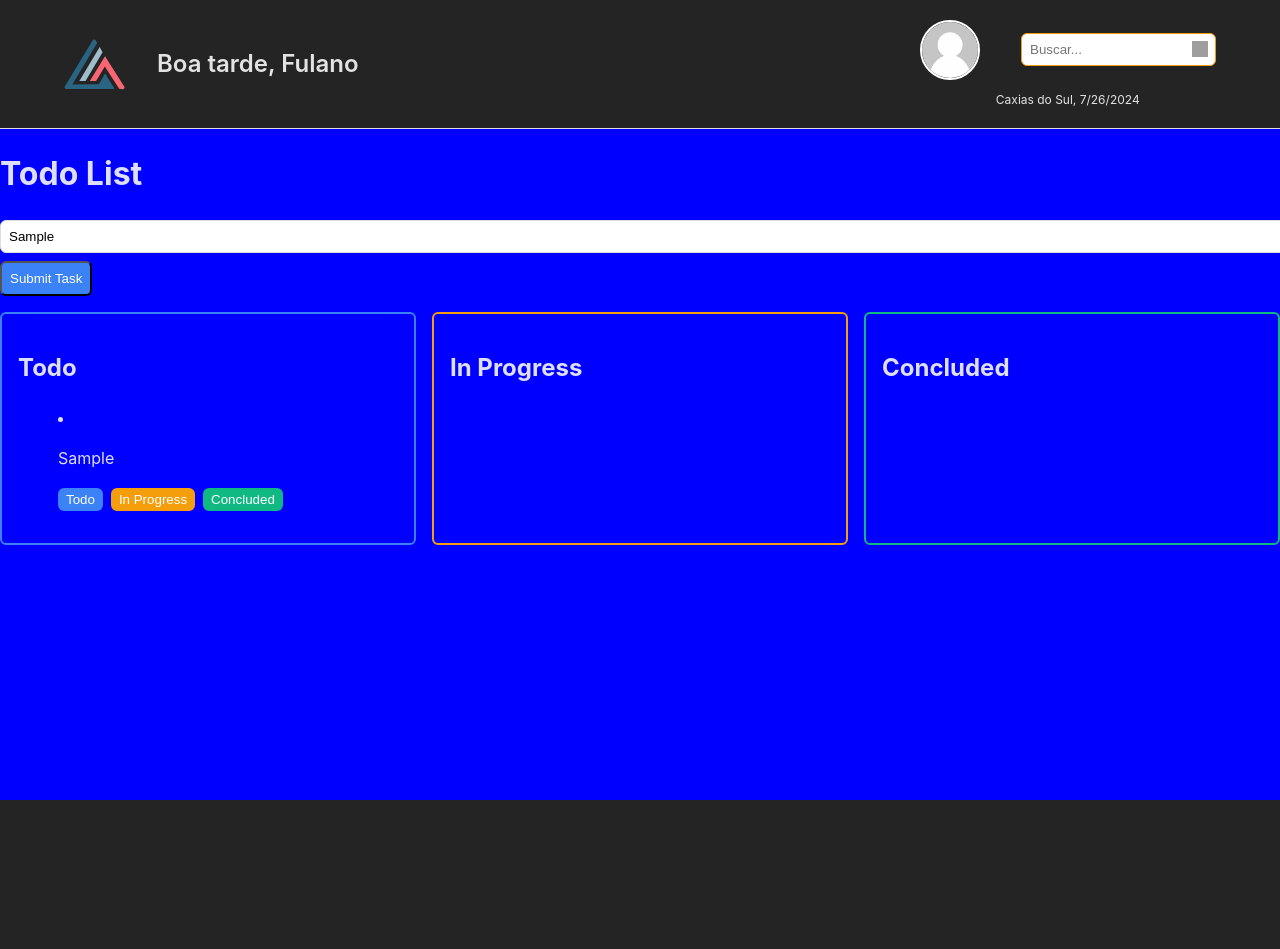
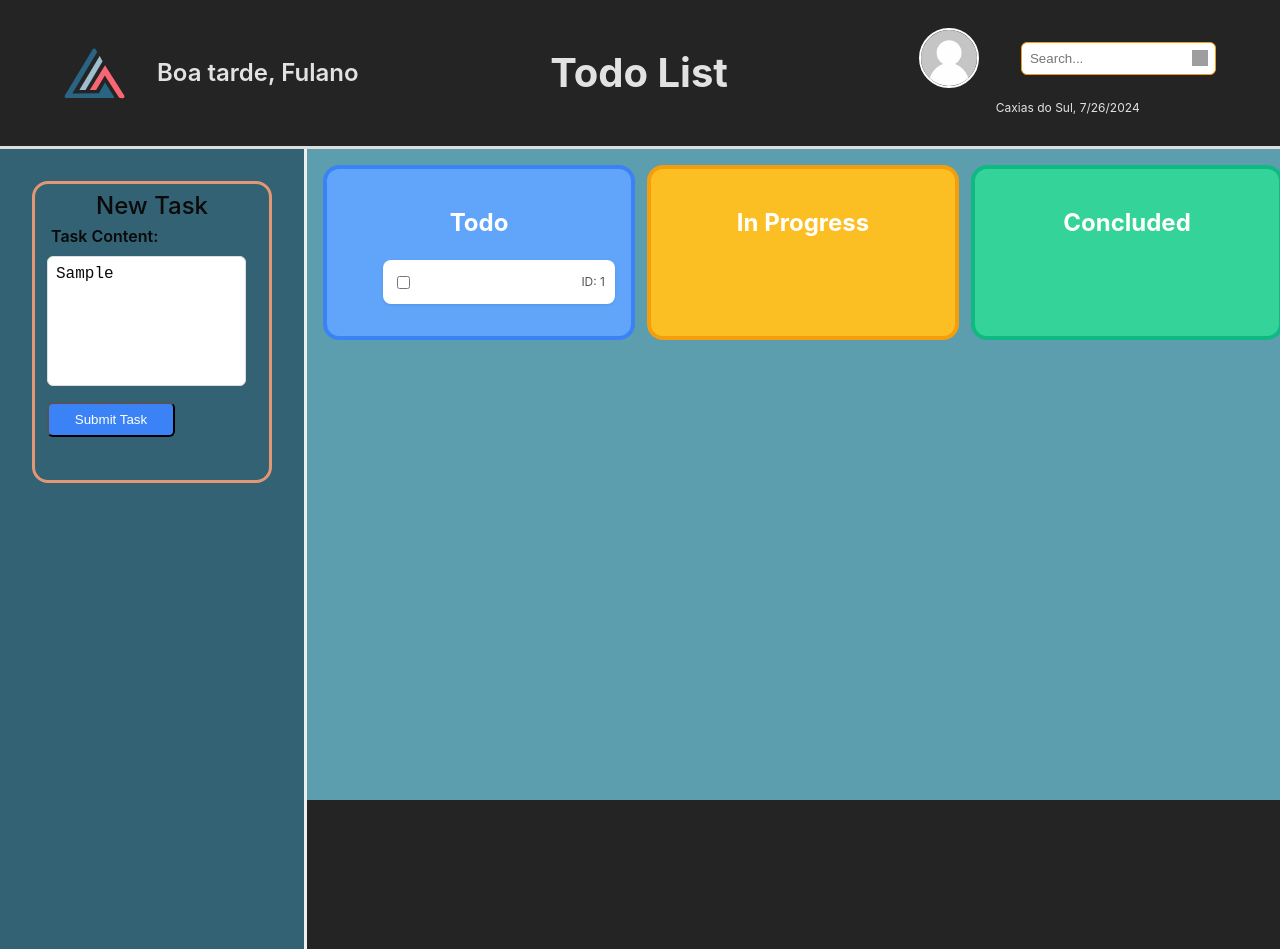
Before and after one commit to henriquedeantoni/desafio-front-todo, a React (Vite) app: page /todos in a window 1280 px wide. Both pictures are taken after typing "Sample" into the empty fields and a click on the button "Submit Task". Before the commit the page ends 800 px from the top, so only its background shows below. Built offline with nearby package versions, Linux system fonts and the light colour scheme; grey boxes are pictures that could not be loaded.

Commit message:
updated styles and todoList

```diff
--- a/src/components/Header/Header.tsx
+++ b/src/components/Header/Header.tsx
@@ -24,10 +24,11 @@ const Header: React.FC<HeaderProps> = ({ userName, userImage }) => {
         <img src={logo} alt='logo-everest'></img>
         <p>Boa tarde, {userName}  </p>
       </DivName>
+      <h1>Todo List</h1>
       <DivSearch >
         <UserImage src={anonimous} alt="User-image" />
         <SearchContainer>
-          <SearchInput type="text" placeholder="Buscar..." />
+          <SearchInput type="text" placeholder="Search..." />
           <SearchIcon src={searchIcon} alt="Search" />
         </SearchContainer>
         <Time>Caxias do Sul, {localTime}</Time>
--- a/src/components/Header/styles.ts
+++ b/src/components/Header/styles.ts
@@ -6,13 +6,18 @@ export const HeaderContainer = styled.header`
   align-items: center;
   padding: 1rem 0;
   background-color: #242424;
-  border-bottom: 1px solid #ddd;
+  border-bottom: 3px solid #ddd;
   width: 100vw;
 
   p{
         color: rgba(255, 255, 255, 0.87);
         font-size: 1.5rem;
         font-weight: 600;
+  }
+
+  h1{
+    font-size: 2.5rem;
+    font-weight: 700;
   }
 `;
 
--- a/src/components/TodoForm/TodoForm.tsx
+++ b/src/components/TodoForm/TodoForm.tsx
@@ -2,7 +2,7 @@ import React from 'react';
 import { useForm, SubmitHandler } from 'react-hook-form';
 import { yupResolver } from '@hookform/resolvers/yup';
 import * as yup from 'yup';
-import { Form, Card, Input, Button, ErrorMessage } from './styles';
+import { Form, Card, Title, Textarea , Button, ErrorMessage } from './styles';
 
 interface IFormInput {
   todo: string;
@@ -28,7 +28,9 @@ const TodoForm: React.FC<TodoFormProps> = ({ addTodo }) => {
   return (
     <Form onSubmit={handleSubmit(onSubmit)}>
       <Card>
-        <Input type="text" {...register('todo')} error={!!errors.todo} />
+        <Title>New Task</Title>
+        <label>Task Content:</label>
+        <Textarea placeholder="Type here..." {...register('todo')} error={!!errors.todo} />
         <Button type="submit">Submit Task</Button>
         {errors.todo && <ErrorMessage>{errors.todo?.message}</ErrorMessage>}
       </Card>
--- a/src/components/TodoForm/styles.ts
+++ b/src/components/TodoForm/styles.ts
@@ -1,19 +1,47 @@
 import styled from 'styled-components';
 
 export const Form = styled.form`
-  margin-bottom: 1rem;
+  margin: 2rem;
+  display: flex;
+  justify-content: center;
 `;
 
 export const Card = styled.div`
-
+    width: 18rem;
+    height: 18rem;
+    border: 3px solid #E39774;
+    border-radius: 1rem;
+    padding: 0.25rem;
+    display: flex;
+    flex-direction: column;
+    justify-content: start;
+    label{
+        font-size: 1rem;
+        font-weight: 600;
+        color: #0a0a0a;
+        margin-left: 0.75rem;
+    }
 `
 
-export const Input = styled.input<{ error?: boolean }>`
+export const Title = styled.h1`
+    color: #0a0a0a;
+    font-size: 1.5rem;
+    font-weight: 500;
+    margin: 0 auto;
+`
+
+export const Textarea  = styled.textarea<{ error?: boolean }>`
   border: 1px solid;
   border-color: ${props => (props.error ? 'red' : '#ddd')};
   padding: 0.5rem;
   border-radius: 0.375rem;
-  width: 100%;
+  margin: 0.5rem;
+  resize: none;
+  width: 80%;
+  height: 7rem;
+  color: #0a0a0a;
+  font-size: 1rem;
+  outline: none;
 `;
 
 export const Button = styled.button`
@@ -21,7 +49,8 @@ export const Button = styled.button`
   color: white;
   padding: 0.5rem;
   border-radius: 0.375rem;
-  margin-top: 0.5rem;
+  margin: 0.5rem;
+  width: 8rem;
 `;
 
 export const ErrorMessage = styled.p`
--- a/src/components/TodoList/TodoList.tsx
+++ b/src/components/TodoList/TodoList.tsx
@@ -1,5 +1,5 @@
 import React from 'react';
-import { List, ListItem, TodoButton, InProgressButton, ConcludedButton } from './styles';
+import { List, Task} from './styles';
 
 enum TodoStatus {
   Todo = 'todo',
@@ -22,20 +22,22 @@ const TodoList: React.FC<TodoListProps> = ({ todos, changeStatus }) => {
   return (
     <List>
       {todos.map(todo => (
-        <ListItem key={todo.id}>
-          <p>{todo.text}</p>
-          <div className="flex space-x-2">
-            <TodoButton onClick={() => changeStatus(todo.id, TodoStatus.Todo)}>
-              Todo
-            </TodoButton>
-            <InProgressButton onClick={() => changeStatus(todo.id, TodoStatus.InProgress)}>
-              In Progress
-            </InProgressButton>
-            <ConcludedButton onClick={() => changeStatus(todo.id, TodoStatus.Concluded)}>
-              Concluded
-            </ConcludedButton>
-          </div>
-        </ListItem>
+        <Task key={todo.id}>
+        <input
+          type="checkbox"
+          checked={todo.status === TodoStatus.Concluded}
+          onChange={() =>
+            changeStatus(
+              todo.id,
+              todo.status === TodoStatus.Concluded
+                ? TodoStatus.Todo
+                : TodoStatus.Concluded
+            )
+          }
+        />
+        <p>{todo.text}</p>
+        <span>ID: {todo.id}</span>
+        </Task>
       ))}
     </List>
   );
--- a/src/components/TodoList/styles.ts
+++ b/src/components/TodoList/styles.ts
@@ -5,26 +5,27 @@ export const List = styled.ul`
   list-style-position: inside;
 `;
 
-export const ListItem = styled.li`
-  margin-bottom: 0.5rem;
+export const Task = styled.li`
+  display: flex;
+  align-items: center;
+  justify-content: space-between;
+  background: white;
+  border-radius: 8px;
+  padding: 10px;
+  margin-bottom: 10px;
+  box-shadow: 0 1px 3px rgba(0, 0, 0, 0.1);
+
+  input {
+    margin-right: 8px;
+  }
+
+  p {
+    flex: 1;
+    margin: 0;
+  }
+
+  span {
+    font-size: 0.75rem;
+    color: #555;
+  }
 `;
-
-export const Button = styled.button`
-  padding: 0.25rem 0.5rem;
-  border-radius: 0.375rem;
-  margin-right: 0.5rem;
-  color: white;
-  border: none;
-`;
-
-export const TodoButton = styled(Button)`
-  background-color: #3b82f6;
-`;
-
-export const InProgressButton = styled(Button)`
-  background-color: #f59e0b;
-`;
-
-export const ConcludedButton = styled(Button)`
-  background-color: #10b981;
-`;
--- a/src/pages/TodoPage/TodoPage.tsx
+++ b/src/pages/TodoPage/TodoPage.tsx
@@ -2,7 +2,7 @@ import React, { useState } from 'react';
 import TodoForm from '../../components/TodoForm/TodoForm';
 import TodoList from '../../components/TodoList/TodoList';
 import Header from '../../components/Header/Header';
-import { PageContainer, ColumnContainer, Column } from './styles';
+import { PageContainer, ScanColumn, Body, ColumnContainer, Column } from './styles';
 
 enum TodoStatus {
   Todo = 'todo',
@@ -35,22 +35,25 @@ const TodoPage: React.FC = () => {
   return (
     <PageContainer>
       <Header userName="Fulano" userImage="path-to-user-image.jpg" />
-      <h1 className='text-2xl font-bold mb-4'>Todo List</h1>
+      <Body>
+        <ScanColumn>
           <TodoForm addTodo={addTodo} />
+        </ScanColumn>
         <ColumnContainer>
-        <Column style={{ borderColor: '#3b82f6' }}>
+          <Column style={{ borderColor: '#3b82f6' , backgroundColor: '#60a5fa' }}>
             <h2 className="text-xl font-semibold">Todo</h2>
             <TodoList todos={todos.filter(todo => todo.status === TodoStatus.Todo)} changeStatus={changeStatus} />
           </Column>
-        <Column style={{ borderColor: '#f59e0b' }}>
+          <Column style={{ borderColor: '#f59e0b' , backgroundColor: '#fbbf24' }}>
             <h2 className="text-xl font-semibold">In Progress</h2>
             <TodoList todos={todos.filter(todo => todo.status === TodoStatus.InProgress)} changeStatus={changeStatus} />
           </Column>
-        <Column style={{ borderColor: '#10b981' }}>
+          <Column style={{ borderColor: '#10b981' , backgroundColor: '#34d399' }}>
             <h2 className="text-xl font-semibold">Concluded</h2>
             <TodoList todos={todos.filter(todo => todo.status === TodoStatus.Concluded)} changeStatus={changeStatus} />
           </Column>
         </ColumnContainer>
+      </Body>
     </PageContainer>
   );
 };
--- a/src/pages/TodoPage/styles.ts
+++ b/src/pages/TodoPage/styles.ts
@@ -3,17 +3,40 @@ import styled from 'styled-components';
 export const PageContainer = styled.div`
   width: 100vw;
   height: 100vh;
-  background-color: blue;
+  background-color: #5C9EAD;
+
 `;
 
+export const Body = styled.body`
+  display: flex;
+  justify-content: flex-start;
+  align-items: start;
+  height: 100%;
+  padding: 0;
+`
+
+export const ScanColumn = styled.div`
+  width: 19rem;
+  height: 100%;
+  background-color: #326273;
+  border-right: 3px solid #EEEEEE;
+`
+
 export const ColumnContainer = styled.div`
+  padding: 1rem;
   display: flex;
-  gap: 1rem;
+  justify-content: space-between;
+  gap: 0.75rem;
 `;
 
 export const Column = styled.div`
-  width: 30%;
-  border: 2px solid;
-  border-radius: 0.375rem;
+  border: 4px solid;
+  border-radius: 1rem;
   padding: 1rem;
+  width: 17rem;
+
+  h2{
+    text-align: center;
+    color: white;
+  }
 `;
```
Lines whose indentation alone changed are shown as unchanged.
